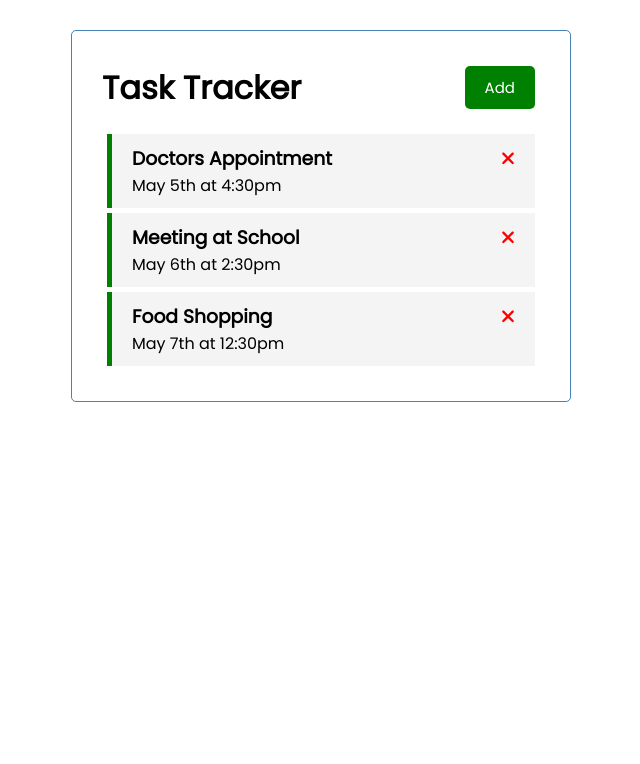
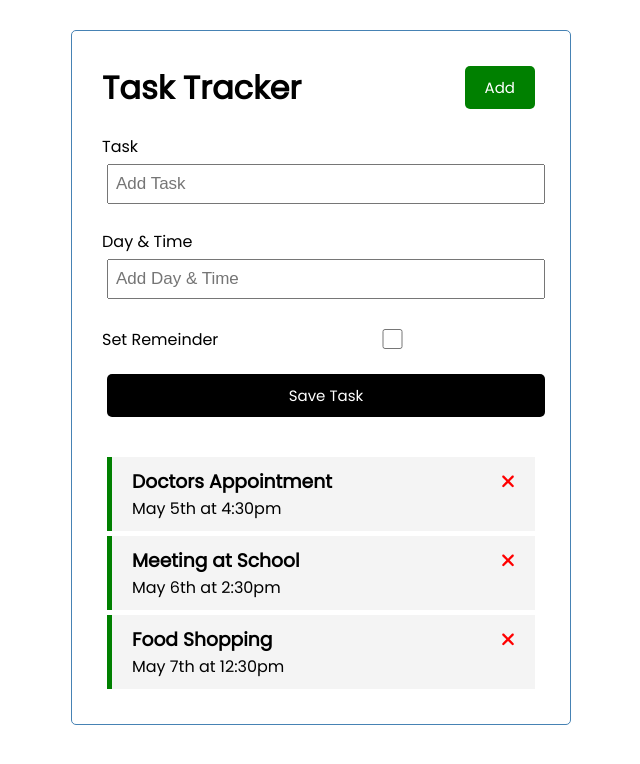
Before and after one commit to GeorgeAnghel114/angular-todo-app, an Angular app in the folder angular-crash/: page / in a window 1280 px wide. Shown: the top 764 px of the page, without its empty margins (319-959 px from the left). Built offline with nearby package versions, Linux system fonts and the light colour scheme; data requests are answered from the project's data file.

Commit message:
[feat] add task

```diff
--- /dev/null
+++ b/angular-crash/src/app/componenets/add-task/add-task.component.css
@@ -0,0 +1,3 @@
+.add-form {
+    margin-bottom: 40px;
+}
--- /dev/null
+++ b/angular-crash/src/app/componenets/add-task/add-task.component.html
@@ -0,0 +1,15 @@
+<form class="add-form" (ngSubmit)="onSubmit()">
+    <div class="form-control">
+        <label for="text">Task</label>
+        <input type="text" name="text" id="text" [(ngModel)]="text" placeholder="Add Task">
+    </div>
+    <div class="form-control">
+        <label for="day">Day & Time</label>
+        <input type="text" name="day" id="day"  [(ngModel)]="day" placeholder="Add Day & Time">
+    </div>
+    <div class="form-control form-control-check">
+        <label for="reminder">Set Remeinder</label>
+        <input type="checkbox" name="reminder" id="reminder" [(ngModel)]="reminder">
+    </div>
+    <input type="submit" value="Save Task" class="btn btn-block ">
+</form>
--- /dev/null
+++ b/angular-crash/src/app/componenets/add-task/add-task.component.ts
@@ -0,0 +1,42 @@
+import { Component,EventEmitter,OnInit, Output} from '@angular/core';
+import { Task } from 'src/app/Task';
+
+@Component({
+  selector: 'app-add-task',
+  templateUrl: './add-task.component.html',
+  styleUrls: ['./add-task.component.css']
+})
+export class AddTaskComponent implements OnInit {
+  @Output() onAddTask: EventEmitter<Task> = new EventEmitter;
+  text!: string;
+  day!: string;
+  reminder: boolean = false;
+
+  constructor(){
+  }
+
+  ngOnInit(): void {
+
+  }
+
+  onSubmit(){
+    if(!this.text){
+      alert("Please add a task!")
+      return;
+    }
+
+    const newTask = {
+      text: this.text,
+      day:this.day,
+      reminder:this.reminder
+    }
+
+
+    this.onAddTask.emit(newTask);
+
+    this.text = '';
+    this.day = '';
+    this.reminder = false;
+  }
+
+}
--- a/angular-crash/src/app/componenets/tasks/tasks.component.html
+++ b/angular-crash/src/app/componenets/tasks/tasks.component.html
@@ -1,3 +1,6 @@
+<app-add-task (onAddTask)="addTask($event)"
+></app-add-task>
+
 <app-task-item *ngFor="let task of tasks" [task]="task"
 (onDeleteTask)="deleteTask(task)"
 (onToggleReminder)="toggleReminder(task)"></app-task-item>
--- a/angular-crash/src/app/componenets/tasks/tasks.component.ts
+++ b/angular-crash/src/app/componenets/tasks/tasks.component.ts
@@ -30,4 +30,8 @@
       task.reminder = !task.reminder;
       this.taskService.updateTaskReminder(task).subscribe();
     }
+
+    addTask(task: Task){
+      this.taskService.addTask(task).subscribe((task)=>(this.tasks.push(task)))
+    }
 }
--- a/angular-crash/src/app/services/task.service.ts
+++ b/angular-crash/src/app/services/task.service.ts
@@ -32,4 +32,8 @@
     return this.http.put<Task>(url,task,httOptions);
   }
 
+  addTask(task: Task):Observable<Task>{
+    return this.http.post<Task>(this.apiUrl,task,httOptions)
+  }
+
 }
```
Also changed, not shown: angular-crash/src/app/app.module.ts (+7 -2 lines), angular-crash/src/db.json (added, +22 -0 lines), 1 other file (tests, documents, lock files or other folders).
